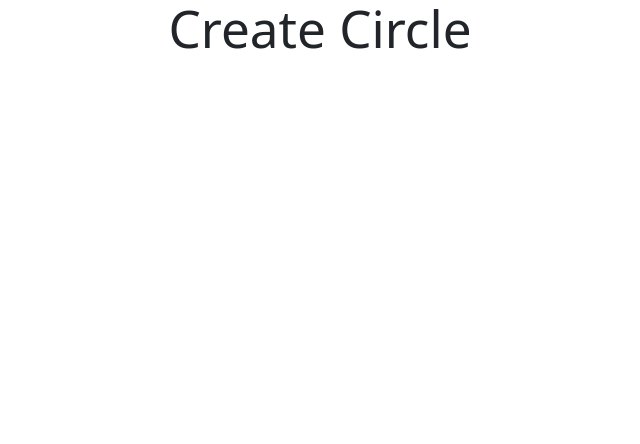
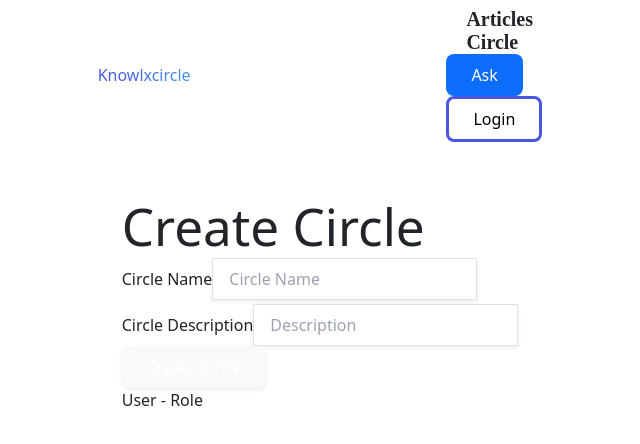
Before and after one commit to thirza258/Knowlxcircle_frontend, a React (Vite) app: page /create-circle in a window 1280 px wide. Shown: the top 444 px of the page, without its empty margins (320-960 px from the left). Built offline with nearby package versions, Linux system fonts and the light colour scheme.

Commit message:
add circle frontend

```diff
--- a/index.html
+++ b/index.html
@@ -2,7 +2,7 @@
 <html lang="en">
   <head>
     <meta charset="UTF-8" />
-    <link rel="icon" type="image/svg+xml" href="/vite.svg" />
+    <link rel="icon" type="image/svg+xml" href="/src/assets/knowlxcircle.svg" />
     <meta name="viewport" content="width=device-width, initial-scale=1.0" />
     <title>Knowlxcircle</title>
     <link
--- a/src/components/Circle.tsx
+++ b/src/components/Circle.tsx
@@ -1,9 +1,32 @@
 const Circle = () => {
-    return (
+  return (
+    <div className="flex p-4">
+      <div className="w-[80vw]">
+        <div className="h-[50vh]">
+          <div>Circle for Finance</div>
+          <div>Description</div>
+        </div>
         <div>
-            <h1>Circle</h1>
+          <div className="flex w-full items-center justify-between p-4 border-b bg-gray-200">
+            <div>
+              <h2 className="text-lg font-semibold">Title</h2>
+              <p className="text-sm">Description</p>
+            </div>
+            <div className="flex items-center">
+              <p className="text-sm mx-4">
+                Sentiment : <span className="text-green">Good</span>
+              </p>
+            </div>
+          </div>
         </div>
-    )
-}
+      </div>
+      <div className="w-[20vw]">
+        <div px-4>
+          <p>User - Role</p>
+        </div>
+      </div>
+    </div>
+  );
+};
 
 export default Circle;
--- a/src/components/CircleList.tsx
+++ b/src/components/CircleList.tsx
@@ -1,8 +1,33 @@
 const CircleList = () => {
-    return (
+  return (
+    <div className="flex pt-10">
+      <div className="w-[10vw] h-[100vh] bg-black">
+        <div className="text-white p-3">
+          <p>User</p>
+          <p>Role</p>
+        </div>
+      </div>
+      <div className="w-[90vw] ms-3">
         <div>
+            <h1 className="text-2xl font-semibold mb-4">Circle</h1>
         </div>
-    );
-}
+        <div className="flex w-full items-center justify-between p-4 border-b bg-gray-200">
+          <div>
+            <h2 className="text-lg font-semibold">Title</h2>
+            <p className="text-sm">Description</p>
+          </div>
+          <div className="flex items-center">
+            <p className="text-sm mx-4">
+              Sentiment : <span className="text-green">Good</span>
+            </p>
+          </div>
+          <div>
+            <p className="text-sm mx-4">User: 123</p>
+          </div>
+        </div>
+      </div>
+    </div>
+  );
+};
 
 export default CircleList;
--- a/src/components/CreateCircle.tsx
+++ b/src/components/CreateCircle.tsx
@@ -1,9 +1,59 @@
+import Navbar from "./Navbar";
+
 const CreateCircle = () => {
-    return (
-        <div>
-        <h1>Create Circle</h1>
+  return (
+    <div>
+      <Navbar />
+      <div className="flex p-5">
+        <div className="w-[80vw] ps-10">
+          <h1 className="text-3xl font-semibold mb-6">Create Circle</h1>
+          <form className="space-y-4">
+            <div>
+              <label
+                htmlFor="circleName"
+                className="block text-sm font-medium text-gray-700"
+              >
+                Circle Name
+              </label>
+              <input
+                type="text"
+                id="circleName"
+                placeholder="Circle Name"
+                className="mt-1 block w-full text-black bg-white px-3 py-2 border border-gray-600 rounded-md shadow-sm focus:outline-none focus:ring-2 focus:ring-indigo-500 focus:border-indigo-500 sm:text-sm"
+              />
+            </div>
+            <div>
+              <label
+                htmlFor="circleDescription"
+                className="block text-sm font-medium text-gray-700"
+              >
+                Circle Description
+              </label>
+              <input
+                type="text"
+                id="circleDescription"
+                placeholder="Description"
+                className="mt-1 text-black bg-white block w-full px-3 py-2 border border-gray-600 rounded-md shadow-sm focus:outline-none focus:ring-2 focus:ring-indigo-500 focus:border-indigo-500 sm:text-sm"
+              />
+            </div>
+            <div>
+              <button
+                type="submit"
+                className="w-full px-4 py-2 bg-indigo-600 text-white font-semibold rounded-md shadow-sm hover:bg-indigo-700 focus:outline-none focus:ring-2 focus:ring-indigo-500"
+              >
+                Create Circle
+              </button>
+            </div>
+          </form>
         </div>
-    )
-}
+        <div className="w-[20vw] p-10">
+          <div>
+            <p>User - Role</p>
+          </div>
+        </div>
+      </div>
+    </div>
+  );
+};
 
 export default CreateCircle;
```
Also changed, not shown: src/assets/knowlxcircle.svg (added).
